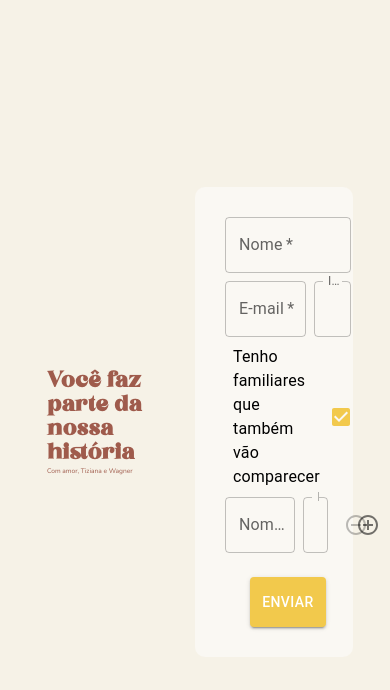
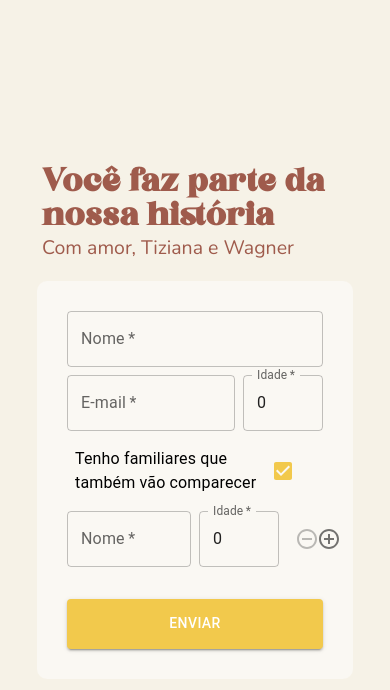
Before and after one commit to devjanaina/rsvp-tizi-wedding, a React (Create React App) app: page / in a window 390 px wide. Both pictures are taken after a click on the label "Tenho familiares que também vão comparecer". Shown: the part 1688-2378 px from the top of the page. Built offline with nearby package versions, Linux system fonts and the light colour scheme.

Commit message:
regex and nodemailer

```diff
--- a/src/Components/Mid/Mid.tsx
+++ b/src/Components/Mid/Mid.tsx
@@ -7,7 +7,11 @@ export interface MidProps {
 }
 
 export function Mid({ weddingDate }: MidProps) {
-  const weddingTime = weddingDate.toLocaleTimeString();
+  const weddingTime = weddingDate.toLocaleTimeString('en-US', {
+    hour: '2-digit',
+    minute: '2-digit',
+    hour12: false,
+  });
   const weddingDateString = weddingDate.toLocaleDateString();
   const [locationName, locationAddress] = getWeddingLocation();
 
--- a/src/Components/RSVP/RSVP.module.scss
+++ b/src/Components/RSVP/RSVP.module.scss
@@ -1,5 +1,4 @@
-.RSVP-container
-{
+.RSVP-container {
   display: flex;
   flex-direction: column;
   align-items: center;
@@ -8,6 +7,7 @@
   height: 100vh;
   background-color: #f6f2e7;
 }
+
 .RSVP-wrapper {
   display: flex;
   flex-direction: row;
@@ -20,7 +20,7 @@
 .RSVP-text {
   width: 45%;
   height: auto;
-    padding: 0 10px;
+  padding: 0 5px;
   color: #9f5b4c;
 }
 
@@ -59,3 +59,31 @@
   text-align: left;
   margin-top: 5px;
 }
+
+/* when the device is a phone */
+@media (max-width: 767px) {
+  .RSVP-wrapper {
+    flex-direction: column;
+  }
+
+  .RSVP-text {
+    width: 90%;
+    margin-bottom: 20px;
+  }
+
+  .main-text {
+    font-size: 8vw;
+  }
+
+  .subheader {
+    font-size: 5vw;
+  }
+
+  .RSVP-form {
+    width: 90%;
+  }
+
+  .RSVP-button {
+    font-size: 5vw;
+  }
+}
--- a/src/Components/RSVP/RSVP.tsx
+++ b/src/Components/RSVP/RSVP.tsx
@@ -11,6 +11,7 @@ import {
   FormControl,
   FormHelperText,
   styled,
+  useMediaQuery,
 } from "@mui/material";
 import Grid from "@mui/material/Grid";
 import { IconButton } from "@mui/material";
@@ -63,6 +64,8 @@ export function RSVP() {
   const [ageGroup, setAgeGroup] = useState<AgeGroup>("criança");
   // Max family members error
   const [maxFamilyMembersError, setMaxFamilyMembersError] = useState(false);
+  // Device context
+  const isMobile = useMediaQuery('(max-width: 767px)');
 
   const handleInputChange = (event: React.ChangeEvent<HTMLInputElement>) => {
     const { name, value } = event.target;
@@ -215,7 +218,7 @@ export function RSVP() {
                 />
               </Grid>
               {/* Allows user add family members to confirm presence */}
-              <Grid item xs={11} marginLeft={-1}>
+              <Grid item xs={11} marginLeft={-1} marginTop={1} marginBottom={1}>
                 <FormControlLabel
                   labelPlacement="start"
                   control={
@@ -239,7 +242,7 @@ export function RSVP() {
                     {formData.familyMembers.map((member, index) => (
                       <div key={index} className={styles["family-member"]}>
                         <Grid container spacing={1} marginBottom={2}>
-                          <Grid item xs={7}>
+                          <Grid item xs={6}>
                             <FormField
                               label="Nome"
                               name="name"
@@ -250,7 +253,7 @@ export function RSVP() {
                               fullWidth
                             />
                           </Grid>
-                          <Grid item xs={3}>
+                          <Grid item xs={4}>
                             <FormField
                               type="number"
                               label="Idade"
@@ -307,7 +310,7 @@ export function RSVP() {
               )}
 
               {/* Submit button */}
-              <Grid item xs={12}>
+              <Grid item xs={12} marginTop={1}>
               <FormControl fullWidth>
                 <Button
                   type="submit"
@@ -315,7 +318,7 @@ export function RSVP() {
                   role="button"
                   aria-label="Enviar formulário"
                   className={styles["RSVP-button"]}
-                  sx={{ backgroundColor: "#F2C94C", color: "#fff", '&:hover': { backgroundColor: "#f50057"}, width: "60%", alignSelf: "center" }}
+                  sx={{ backgroundColor: "#F2C94C", color: "#fff", '&:hover': { backgroundColor: "#f50057"}, width: isMobile ? "100%" : "60%", alignSelf: "center" }}
                 >
                   Enviar
                 </Button>
--- a/src/index.tsx
+++ b/src/index.tsx
@@ -13,7 +13,4 @@ root.render(
   </React.StrictMode>
 );
 
-// If you want to start measuring performance in your app, pass a function
-// to log results (for example: reportWebVitals(console.log))
-// or send to an analytics endpoint. Learn more: https://bit.ly/CRA-vitals
 reportWebVitals();
```
Also changed, not shown: package.json (+14 -0 lines), 1 other file (tests, documents, lock files or other folders). Lines whose indentation alone changed are shown as unchanged.
